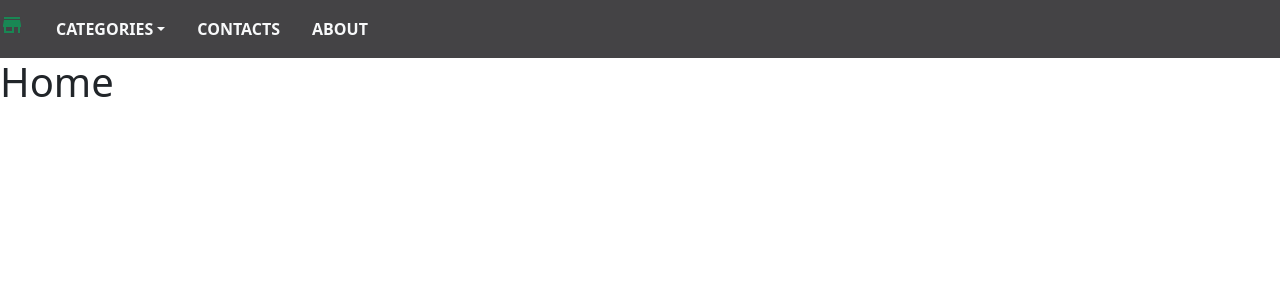
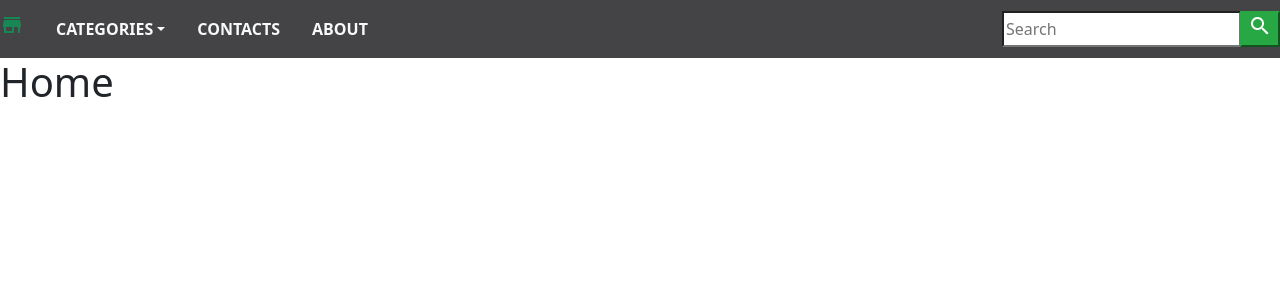
Before and after one commit to TrippyFrenemy/EccomerceWebsite, a Django app: page / in a window 1280 px wide. Shown: the top 300 px of the page. Run offline with Django 4.2, Linux system fonts and the light colour scheme; some libraries are stand-ins or nearby versions.

Commit message:
Update base html file

```diff
--- a/shop/templates/about.html
+++ b/shop/templates/about.html
@@ -1,4 +1,5 @@
 {% extends "base.html" %}
+<!--About page with url about-->
 <%{% block content %}
 <h1>About</h1>
 {% endblock %}
--- a/shop/templates/base.html
+++ b/shop/templates/base.html
@@ -1,9 +1,13 @@
+{% load static %}
 <!doctype html>
 <html lang="en">
   <head>
     <meta charset="utf-8">
     <meta name="viewport" content="width=device-width, initial-scale=1">
     <title>Shop</title>
+
+    <!--Css and bootstrap links-->
+    <link rel="stylesheet" type="text/css" href="{% static "css/base.css" %}">
     <link rel="stylesheet" href="https://cdn.jsdelivr.net/npm/bootstrap@4.0.0/dist/css/bootstrap.min.css" integrity="sha384-Gn5384xqQ1aoWXA+058RXPxPg6fy4IWvTNh0E263XmFcJlSAwiGgFAW/dAiS6JXm" crossorigin="anonymous">
     <link href="https://fonts.googleapis.com/icon?family=Material+Icons" rel="stylesheet">
     <link href="https://cdn.jsdelivr.net/npm/bootstrap@5.3.0-alpha1/dist/css/bootstrap.min.css" rel="stylesheet" integrity="sha384-GLhlTQ8iRABdZLl6O3oVMWSktQOp6b7In1Zl3/Jr59b6EGGoI1aFkw7cmDA6j6gD" crossorigin="anonymous">
@@ -11,9 +15,10 @@
   </head>
   <body>
     <header>
-        <nav class="navbar sticky-top navbar-expand-lg navbar-light" style="background-color: #444345">
-            <a class="navbar-brand" href="{% url "home"%}"><i class="material-icons text-success md-48">store</i></a>
-            <div class="collapse navbar-collapse">
+        <nav class="navbar sticky-top navbar-expand-md navbar-light" style="background-color: #444345">
+            <a class="navbar-brand" href="{% url "home"%}"><i class="material-icons text-success">store</i></a>
+            <button class="navbar-toggler bg-light" data-toggle="collapse" data-target="#navbar"><span class="navbar-toggler-icon"></span></button>
+            <div id="navbar" class="collapse navbar-collapse">
                 <ul class="navbar-nav mr-auto">
                     <li class="nav-item dropdown">
                         <a class="nav-link text-light text-uppercase font-weight-bold px-3 dropdown-toggle" id="navbarDropdown" role="button" data-toggle="dropdown" aria-haspopup="true" aria-expanded="false" href="">Categories</a>
@@ -32,6 +37,14 @@
                         <a class="nav-link text-light text-uppercase font-weight-bold px-3" href="{% url "about" %}">About</a>
                     </li>
                 </ul>
+                <form class="form-inline">
+                    <div class="input-group">
+                        <input type="" placeholder="Search">
+                        <div>
+                            <button class="btn-success"><i class="material-icons">search</i></button>
+                        </div>
+                    </div>
+                </form>
             </div>
         </nav>
     </header>
--- a/shop/templates/home.html
+++ b/shop/templates/home.html
@@ -1,4 +1,6 @@
 {% extends "base.html" %}
+{% load static %}
+<!--Home page with url home-->
 {% block content %}
-<h1>Home</h1>
+    <h1>Home</h1>
 {% endblock %}
```
Also changed, not shown: EccomercialWebsite/settings.py (+7 -1 lines), 1 other file.
